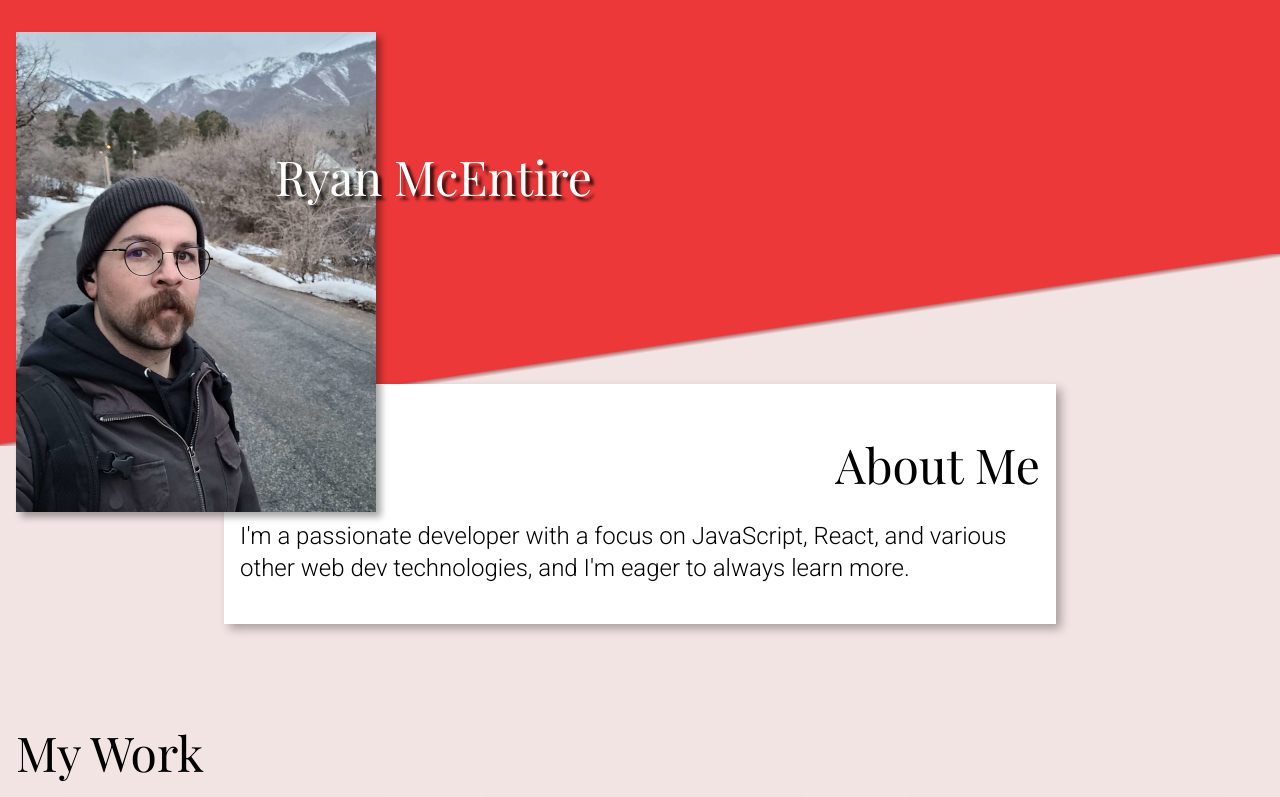
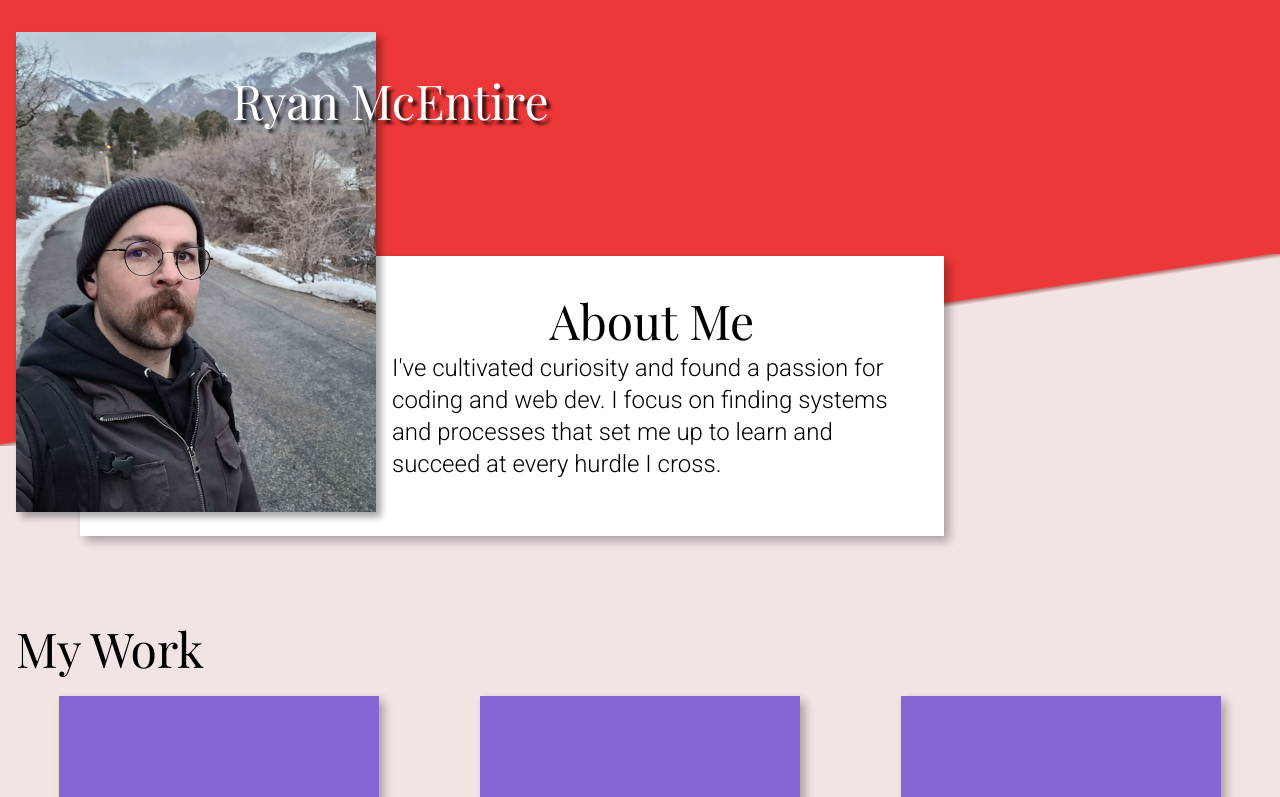
Before and after one commit to RyanMcEntire/portfolio-practice-site, a plain HTML site: page index.html in a window 1280 px wide. Shown: the top 797 px of the page. Drawn offline with nearby package versions, Linux system fonts and the light colour scheme.

Commit message:
improve header for tablet width

```diff
--- a/index.css
+++ b/index.css
@@ -19,16 +19,13 @@ body {
   width: 2rem;
 }
 
-.hero-content {
-  position: relative;
-}
-
 .top-rectangle-fill {
   position: absolute;
   background-color: #ec3838;
   height: 16rem;
   width: 100%;
   top: 0rem;
+  z-index: -1;
 }
 
 .diagonal-box {
@@ -44,6 +41,7 @@ body {
     #b97f7f 49.85%,
     #f3e4e4 51%
   );
+  z-index: -1;
 }
 
 .my-work-container {
@@ -53,13 +51,13 @@ body {
 .hero-content {
   display: flex;
   flex-direction: column;
-  justify-content: center;
-  align-items: center;
+  justify-content: end;
+  align-items: start;
 }
 
 .hero-picture-container {
   margin-top: 2rem;
-  max-height: 30rem;
+  max-height: 32rem;
 }
 
 .hero-picture {
@@ -106,10 +104,9 @@ p {
 }
 
 .about-me-container {
-  display: flex;
-  flex-direction: column;
+  display:block;
   align-items: center;
-  margin-bottom: 4rem;
+  margin-bottom: 5rem;
 }
 
 .hero-links {
@@ -200,7 +197,7 @@ p {
   }
 
   .my-work-container {
-    margin-top: 15rem;
+    margin-top: 5rem;
   }
   .my-work-header {
     text-align: left;
@@ -211,34 +208,35 @@ p {
     max-width: 20rem;
   }
   .hero-content {
+    display: block;
     align-items: start;
-    position: relative;
+    margin-top: 16rem;
   }
   .hero-picture-container {
-    position: relative;
-    bottom: 0;
-    z-index: 1;
+    float: left;
+    margin-top: -16rem;
   }
   .my-name {
-    position: absolute;
-    right: -60%;
-    bottom: 10%;
+    translate: 12rem -18rem;
   }
   .my-name > br {
     display: none;
   }
+
+  .about-me-container > h2 {
+    margin-top: 0rem;
+  }
   .about-me-container {
     background-color: #fff;
-    padding: 1rem;
+    padding: 2rem;
     max-width: 800px;
+    min-width: 491px;
     margin: auto;
-    margin-left: 1rem;
-    margin-right: 1rem;
-    align-self: center;
+    margin-left: 5rem;
+    margin-right: 5rem;
+    /* align-self: center; */
     box-shadow: 5px 5px 9px rgba(0, 0, 0, 0.3);
     align-items: end;
-    position: absolute;
-    top: 80%;
   }
   .medium {
     display: none;
--- a/index.html
+++ b/index.html
@@ -36,9 +36,9 @@
       <div class="box about-me-container">
         <h2>About Me</h2>
         <p>
-          I'm a passionate developer with a focus on JavaScript, React, and
-          various other web dev technologies, and I'm eager to always learn
-          more.
+          I've cultivated curiosity and found a passion for coding and
+          web dev. I focus on finding systems and processes that set
+          me up to learn and succeed at every hurdle I cross.
         </p>
         <div class="hero-links">
           <img
```
